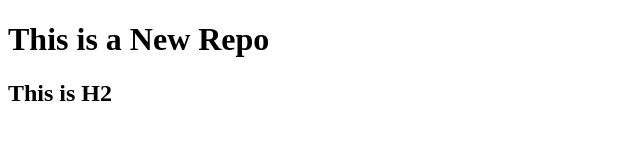
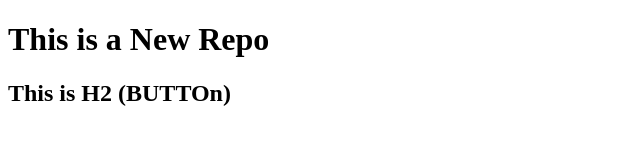
Before and after one commit to Zaidshaikh2811/LocalRepo, a plain HTML site: page index.html in a window 1280 px wide. Shown: the whole page, without its empty margins (0-640 px from the left). Drawn offline with Linux system fonts and the light colour scheme.

Commit message:
COnflicting

```diff
--- a/index.html
+++ b/index.html
@@ -7,6 +7,6 @@
 </head>
 <body>
     <h1>This is a New Repo</h1>
-    <h2>This is H2</h2>
+    <h2>This is H2 (BUTTOn)</h2>
 </body>
 </html>
```
